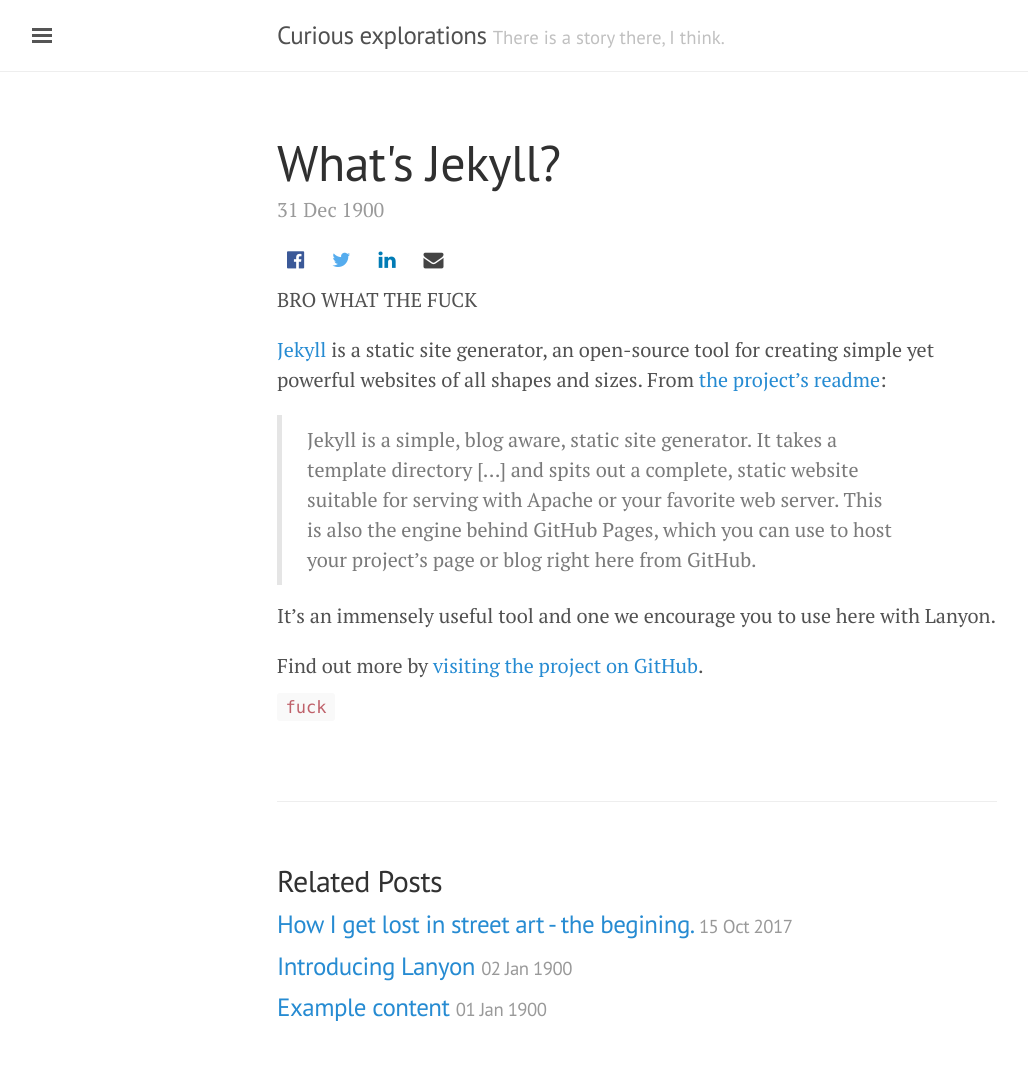
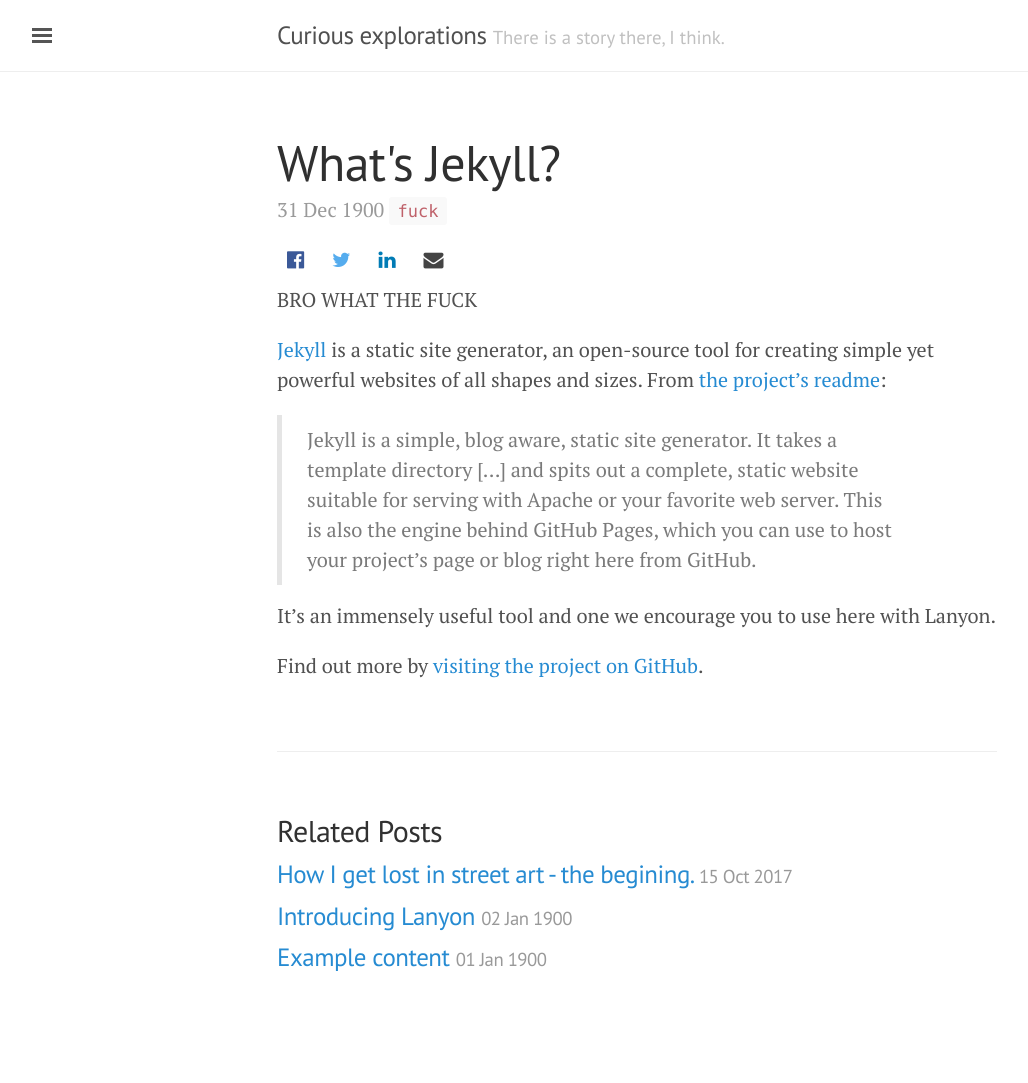
Before and after one commit to rishigb/rishigb.github.io, a Jekyll site: the page built from _posts/1900-12-31-whats-jekyll.md, in a window 1280 px wide. Shown: the whole page, without its empty margins (3-1031 px from the left). Built offline with Jekyll 4.4.1, drawn with Linux system fonts in a browser that asks for light colours; comment, search, counter and statistics services are not loaded; after the commit the page ends 1033 px from its top, so only the background shows below that.

Commit message:
added tag feature

```diff
--- a/_layouts/post.html
+++ b/_layouts/post.html
@@ -4,15 +4,16 @@
 
 <div class="post">
   <h1 class="post-title">{{ page.title }}</h1>
-  <span class="post-date">{{ page.date | date_to_string }}</span>
+  <span class="post-date">{{ page.date | date_to_string }} {% for tag in page.tags %}
+    {% capture tag_name %}{{ tag }}{% endcapture %}
+    <a href="/tag/{{ tag_name }}"><code class="highligher-rouge"><nobr>{{ tag_name }}</nobr></code>&nbsp;</a>
+  {% endfor %}</span>
+
   {% include share-bar.html %}
 
   {{ content }}
   <span class ="post-date">
-  {% for tag in page.tags %}
-    {% capture tag_name %}{{ tag }}{% endcapture %}
-    <a href="/tag/{{ tag_name }}"><code class="highligher-rouge"><nobr>{{ tag_name }}</nobr></code>&nbsp;</a>
-  {% endfor %}
+
 </span>
   {% include disqus.html %}
 </div>
```
